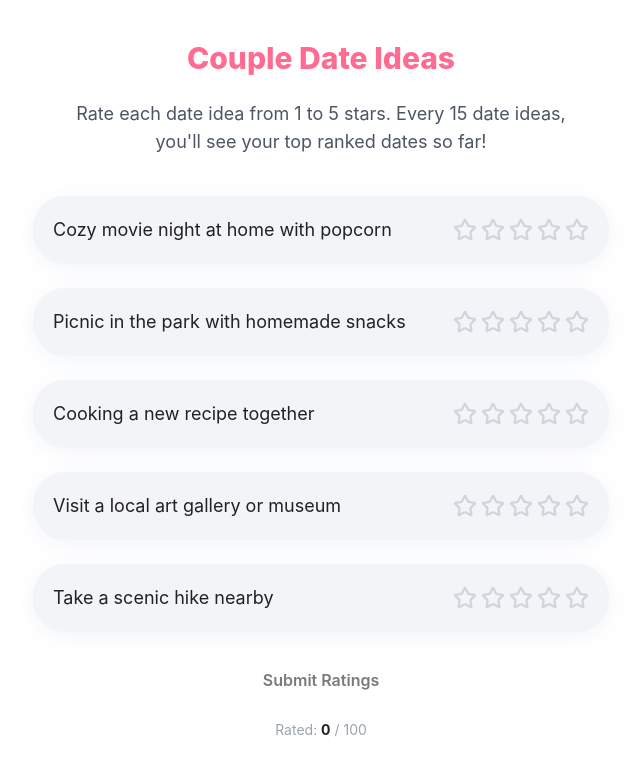
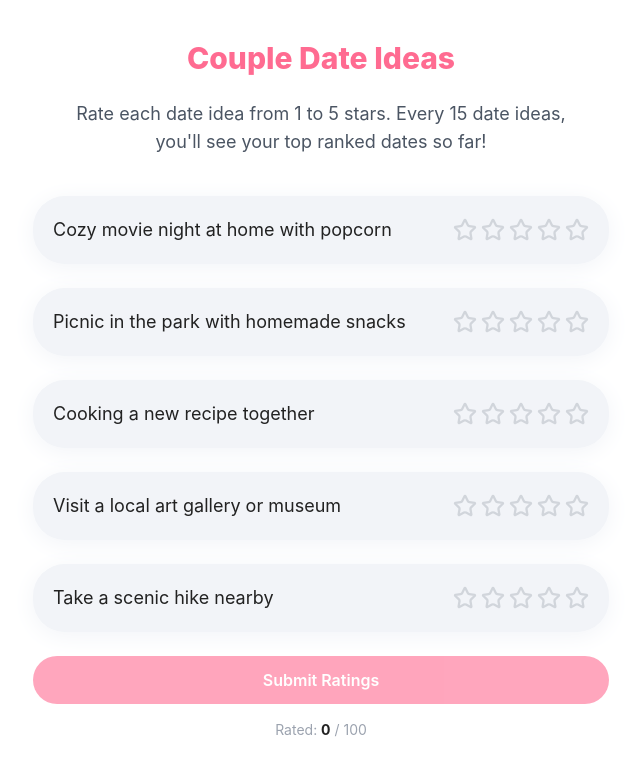
Before and after one commit to vmos-gb/giggle-and-grow-together, a React (Vite) app: page /date-ideas in a window 1280 px wide. Shown: the top 776 px of the page, without its empty margins (319-959 px from the left). Built offline with nearby package versions, Linux system fonts and the light colour scheme.

Commit message:
Fix: Resolve build error in DateIdeas.tsx
Fixes a type error in DateIdeas.tsx related to button variant assignment.

```diff
--- a/src/pages/DateIdeas.tsx
+++ b/src/pages/DateIdeas.tsx
@@ -1,4 +1,3 @@
-
 import { useState, useMemo, useEffect } from "react";
 import dateIdeas from "@/data/dateIdeas";
 import { Star } from "lucide-react";
@@ -167,7 +166,7 @@ const DateIdeas = () => {
                 className="w-full"
                 onClick={handleNextRound}
                 disabled={visibleIdeas.some(({ idx }) => ratings[idx] === undefined)}
-                variant="pink"
+                variant="default"
               >
                 Submit Ratings
               </Button>
```
